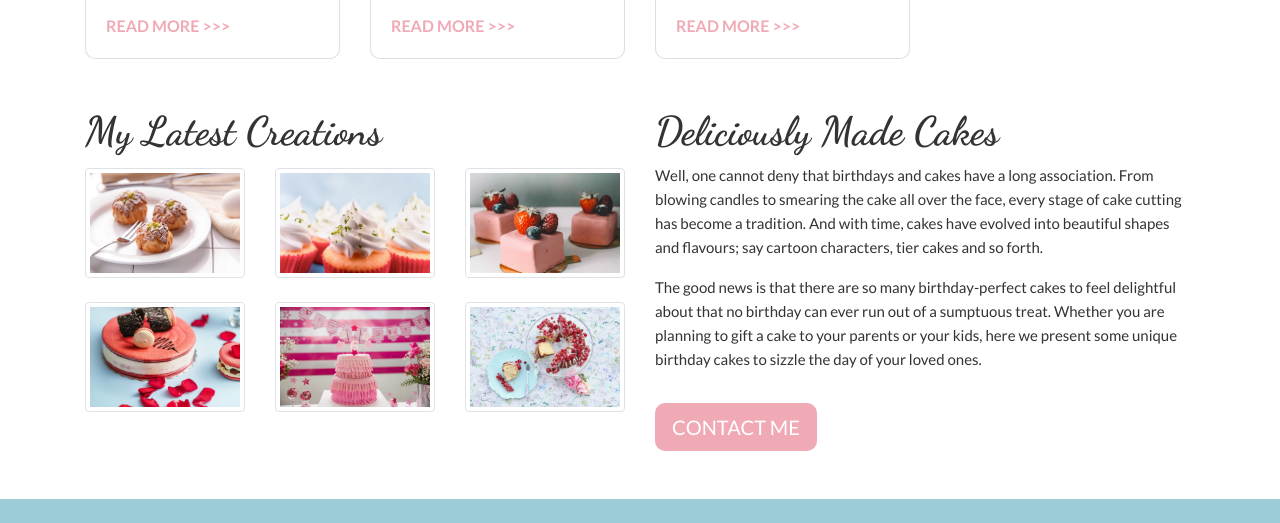
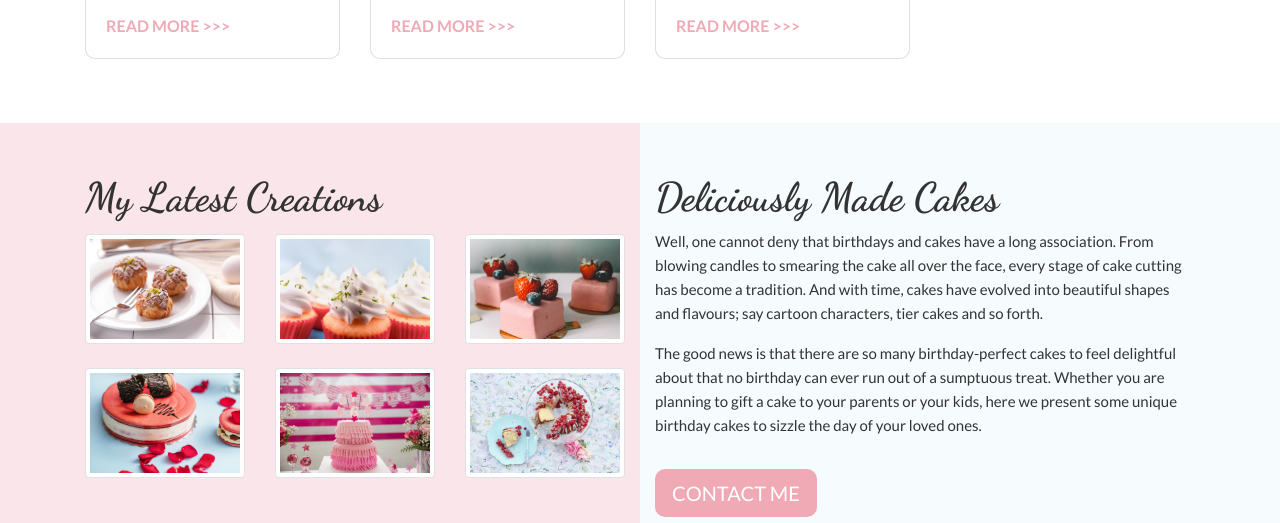
Before and after one commit to UI-Developers/The-Girl-Who-Bakes, a plain HTML site: page index.html in a window 1280 px wide. Shown: the part 1948-2471 px from the top of the page. Drawn offline with nearby package versions, Linux system fonts and the light colour scheme; some packages are replaced by stand-ins of ours; a script that the page names is missing.

Commit message:
style.css and index.html edited by Juan

```diff
--- a/css/style.css
+++ b/css/style.css
@@ -222,39 +222,18 @@ header .fab:hover {
 	color: #ffffff;
 }
 
-/* About Us Section */
-/*@media screen and (min-width: 40em) {
-  .about-us-gallery {
-    height: 35rem;
-    position: relative; } }
 
-@media screen and (min-width: 40em) {
-  .about-us-gallery {
-    height: 26.25rem; } }
-
-@media screen and (min-width: 40em) {
-  .about-us-gallery .empty {
-    height: 35rem; } }
-
-@media screen and (min-width: 40em) {
-  .about-us-gallery .empty {
-    height: 26.25rem; } }
-
-@media screen and (min-width: 40em) {
-  .about-us-gallery div.content-about-us {
-    position: absolute;
-    top: 1.25rem;
-    left: 0;
-    width: 100%; } }
-
-.bluebg {
-  background-color: #f6fcfd;
+@media (min-width: 768px) {
+	.about-us-gradient {
+		margin-top: 4rem;
+		padding-top: .1rem;
+		padding-bottom: 3rem;
+		background: linear-gradient(
+			to right,
+			#fae5ea 0%,
+			#fae5ea 50%,
+			#f6fbfe 50%,
+			#f6fbfe 100%
+		);
+	}
 }
-
-.pinkbg {
-	background-color: #fae5e9;
-}
-
-
-
-*/
--- a/index.html
+++ b/index.html
@@ -176,18 +176,8 @@
       </div><!--.row-->
     </div><!--.container-->
 
-
-
-<!-- <div class="about-us-gallery"> -->
-  <!-- <div class="row mt-5">
-    <div class="col-md-6 empty pinkbg"></div>
-    <div class="col-md-6 empty bluebg"></div>
-  </div> -->
-
-
-
-<!--   <div class="content-about-us"> -->
-    <div class="container mt-4 mt-md-5">
+<div class="about-us-gradient">
+    <div class="container mt-4 mt-md-5 ">
       <div class="row">
         <div id="gallery" class="col-md-6">
           <h1 class="mb-6 text-center text-sm-left">My Latest Creations</h1>
@@ -236,10 +226,7 @@
 
       </div>
     </div>
-  <!-- </div>
-
-</div> -->
-
+  </div>
 
 
     <footer class="mt-5">
@@ -355,7 +342,7 @@
     <script src="https://stackpath.bootstrapcdn.com/bootstrap/4.1.3/js/bootstrap.min.js"></script>
     <script src="https://cdnjs.cloudflare.com/ajax/libs/ekko-lightbox/5.3.0/ekko-lightbox.min.js"></script>
     <script>
-      <!-- LIGHTBOX INIT -->
+      // LIGHTBOX INIT
       $(document).on('click', '[data-toggle="lightbox"]', function(event) {
           event.preventDefault();
           $(this).ekkoLightbox();
```
